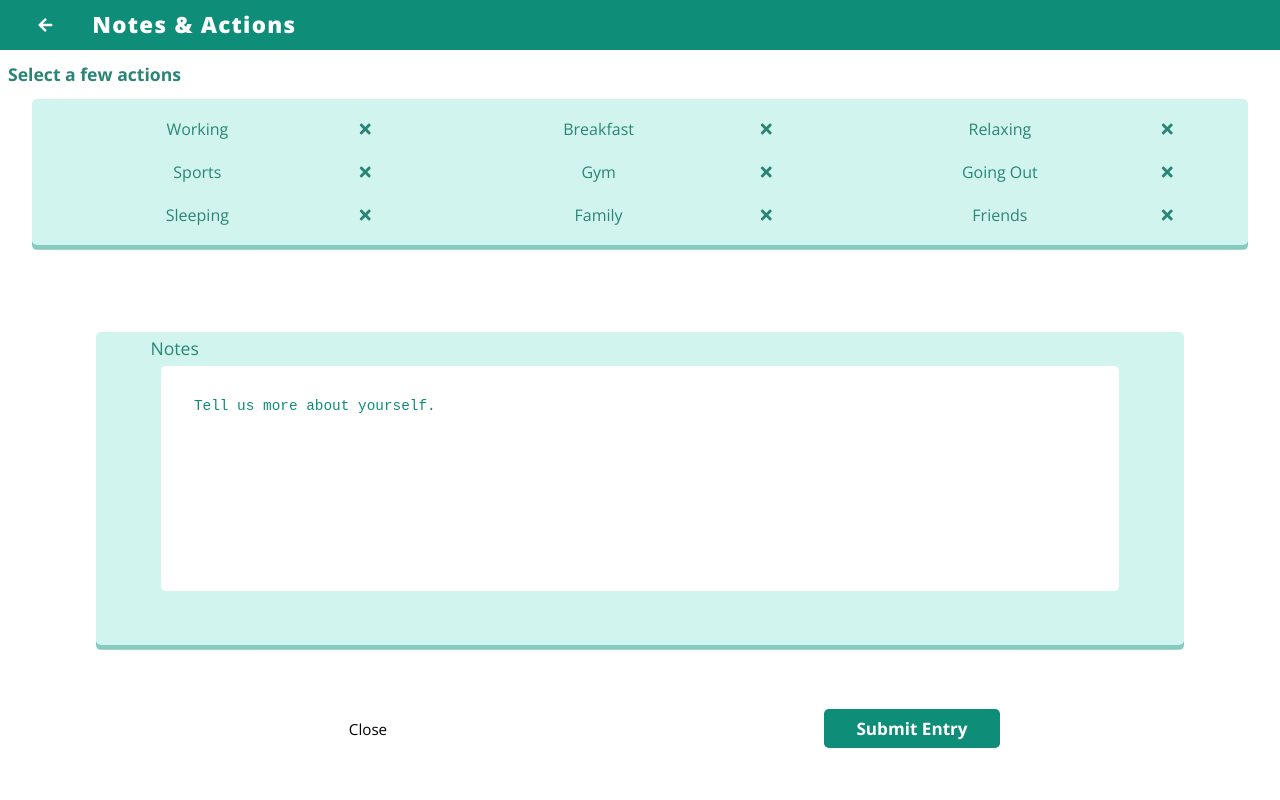
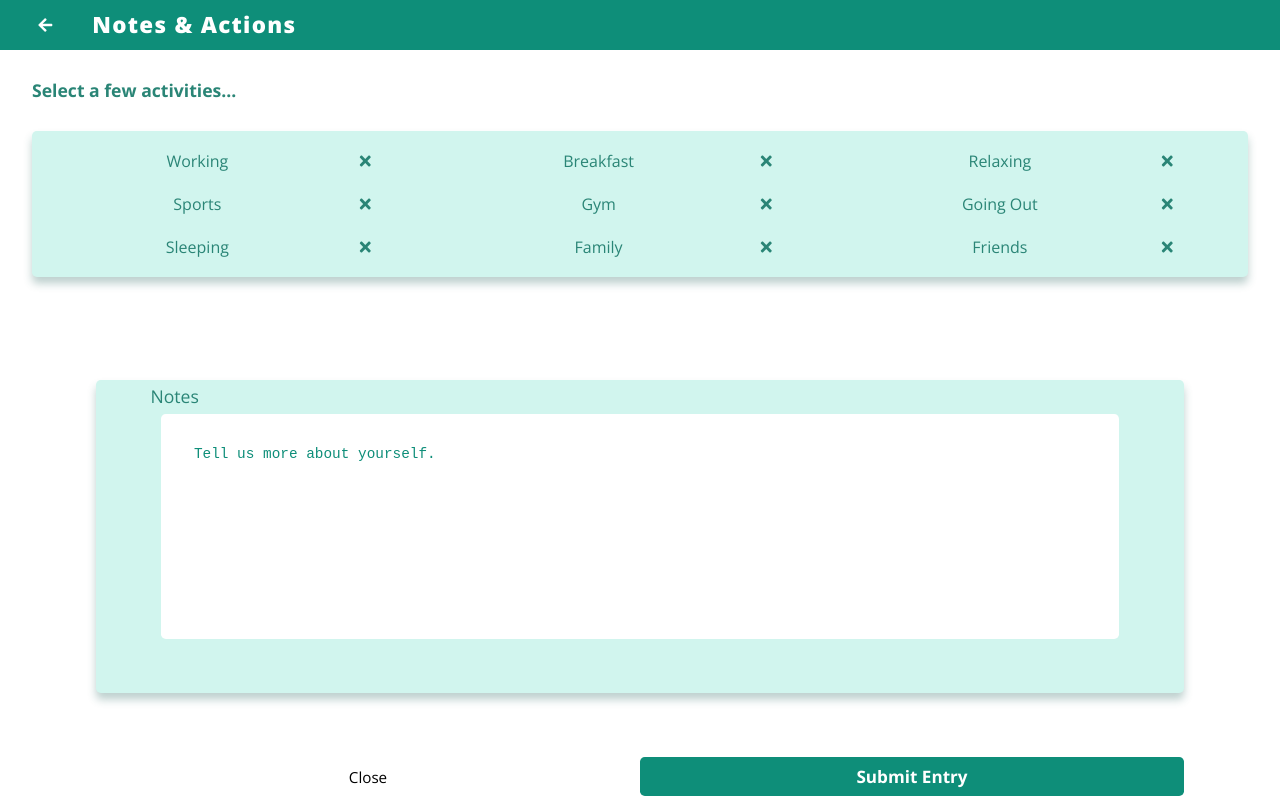
Before and after one commit to Euniceem/Mood-Journal, a React (Create React App) app: page / in a window 1280 px wide. Built offline with nearby package versions, Linux system fonts and the light colour scheme.

Commit message:
:construction: Notes/Actions page without actions edit button

```diff
--- a/sass/config.scss
+++ b/sass/config.scss
@@ -30,8 +30,10 @@ $border-color-1: rgb(14, 142, 121);
 $border-hover-1: rgb(4, 110, 93);
 
 $shadow-color-1: rgba(52, 167, 147, 0.6);
+$shadow-color-2: rgba(36, 98, 93, 0.3);
 
 $component-drop-shadow: 0px 0.3rem 0;
+$component-light-shadow: 0px 0.4rem 0.5rem 0;
 
 $pad-standard: 1rem;
 $margin-standard: 2rem;
--- a/src/containers/MoodEntry/MoodEntry.scss
+++ b/src/containers/MoodEntry/MoodEntry.scss
@@ -4,8 +4,7 @@
 .component-mood-entry {
   width: 100%;
   height: fit-content;
-  margin-top: $margin-standard;
-  margin-bottom: $margin-standard;
+  margin-bottom: $margin-standard / 2;
   font-family: $primary-font, $font-type;
 
   .select-emotion {
@@ -163,8 +162,10 @@
         button {
           background-color: $background-color-1;
           color: $font-color-white;
+          font-weight: bold;
           transition: all 150ms ease-out;
           outline: none;
+          width: 100%;
 
           &:hover, &:active { background-color: $background-hover-1; }
         }
--- a/src/containers/NotesActions/NotesActions.jsx
+++ b/src/containers/NotesActions/NotesActions.jsx
@@ -22,7 +22,7 @@ class NotesActions extends Component {
   render() {
     return (
       <div className="notes-actions">
-        <div className="title-wrap"><span className="title">Select a few actions</span></div>
+        <div className="title-wrap"><span className="title">Select a few activities...</span></div>
 
         <div className="actions-wrap">
           <div className="actions">
--- a/src/containers/NotesActions/NotesActions.scss
+++ b/src/containers/NotesActions/NotesActions.scss
@@ -7,11 +7,15 @@
   height: fit-content;
 
   .title-wrap {
+    display: flex;
+    justify-content: center;
+    align-items: center;
     margin-top: $margin-standard / 2;
     margin-bottom: $margin-standard / 2;
     width: 100%;
 
     .title {
+      display: block;
       font-size: 1.1rem;
       font-weight: bold;
       text-align: left;
@@ -32,7 +36,8 @@
       flex-wrap: wrap;
       background-color: $background-color-2;
       border-radius: $radius-minimal;
-      box-shadow: $component-drop-shadow $shadow-color-1;
+      // box-shadow: $component-drop-shadow $shadow-color-1;
+      box-shadow: $component-light-shadow $shadow-color-2;
       width: 95%;
       height: fit-content;
 
@@ -85,7 +90,8 @@
       align-items: center;
       background-color: $background-color-2;
       border-radius: $radius-minimal;
-      box-shadow: $component-drop-shadow $shadow-color-1;
+      // box-shadow: $component-drop-shadow $shadow-color-1;
+      box-shadow: $component-light-shadow $shadow-color-2;
       margin-top: $margin-standard * 2;
       width: 85%;
       min-height: 16rem;
@@ -121,6 +127,7 @@
     display: flex;
     justify-content: center;
     margin-top: $margin-standard * 2;
+    margin-bottom: $margin-standard;
     width: 100%;
 
     .buttons {
@@ -157,9 +164,11 @@
           transition: all 150ms ease-out;
           // box-shadow: $component-drop-shadow $background-hover-1;
           border-radius: $radius-minimal;
-          padding: $pad-standard / 2 $pad-standard * 2 $pad-standard / 2 $pad-standard * 2;
+          padding-top: $pad-standard / 2;
+          padding-bottom: $pad-standard / 2;
           outline: none;
           border: none;
+          width: 100%;
 
           &:hover, &:active {
             background-color: $background-hover-1;
```
